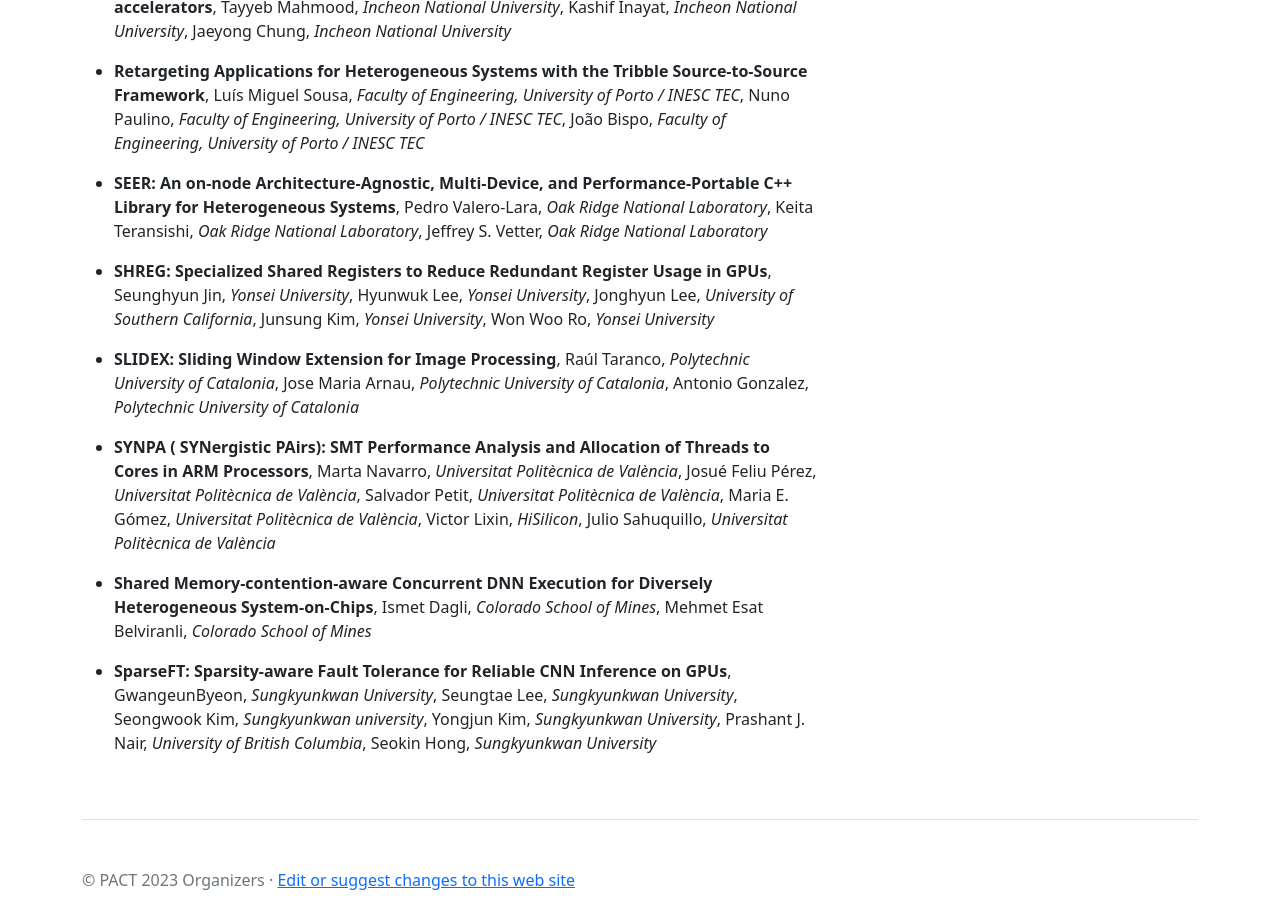
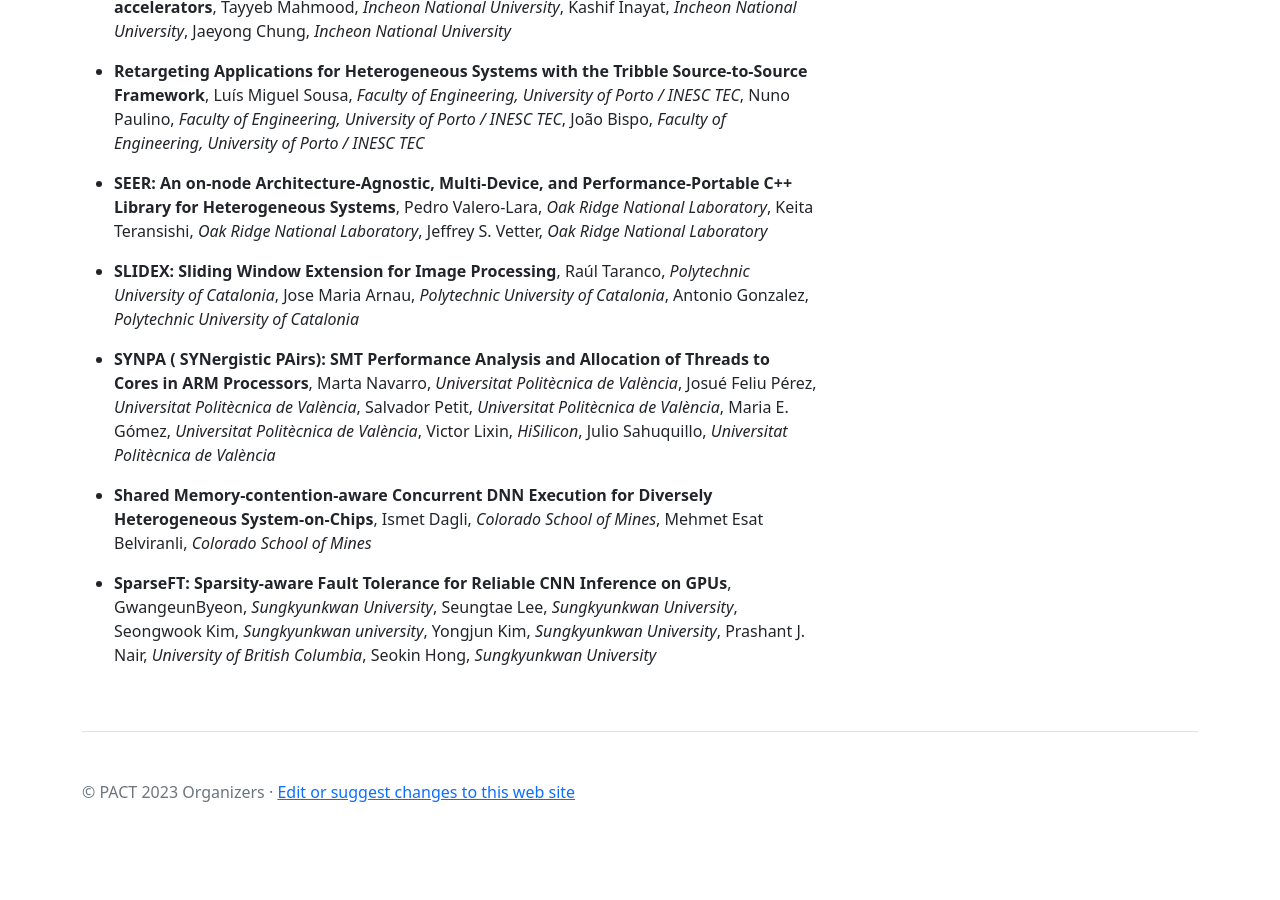
Before and after one commit to pact2023/pact2023.github.io, a Jekyll site: the page built from program/index.md, in a window 1280 px wide and 900 px high, scrolled down 7373 px. Built offline with Jekyll 4.4.1, drawn with Linux system fonts in a browser that asks for light colours; after the commit the page ends 8225 px from its top, so only the background shows below that.

Commit message:
poster #25 withdrawn

```diff
--- a/_includes/list_of_papers.md
+++ b/_includes/list_of_papers.md
@@ -73,8 +73,6 @@
 
 * **SEER: An on-node Architecture-Agnostic, Multi-Device, and Performance-Portable C++ Library for Heterogeneous Systems**, Pedro Valero-Lara, _Oak Ridge National Laboratory_, Keita Teransishi, _Oak Ridge National Laboratory_, Jeffrey S. Vetter, _Oak Ridge National Laboratory_
 
-* **SHREG: Specialized Shared Registers to Reduce Redundant Register Usage in GPUs**, Seunghyun Jin, _Yonsei University_, Hyunwuk Lee, _Yonsei University_, Jonghyun Lee, _University of Southern California_, Junsung Kim, _Yonsei University_, Won Woo Ro, _Yonsei University_
-
 * **SLIDEX: Sliding Window Extension for Image Processing**, Raúl Taranco, _Polytechnic University of Catalonia_, Jose Maria Arnau, _Polytechnic University of Catalonia_, Antonio Gonzalez, _Polytechnic University of Catalonia_
 
 * **SYNPA ( SYNergistic PAirs): SMT Performance Analysis and Allocation of Threads to Cores in ARM Processors**, Marta Navarro, _Universitat Politècnica de València_, Josué Feliu Pérez, _Universitat Politècnica de València_, Salvador Petit, _Universitat Politècnica de València_, Maria E. Gómez, _Universitat Politècnica de València_, Victor Lixin, _HiSilicon_, Julio Sahuquillo, _Universitat Politècnica de València_
```
